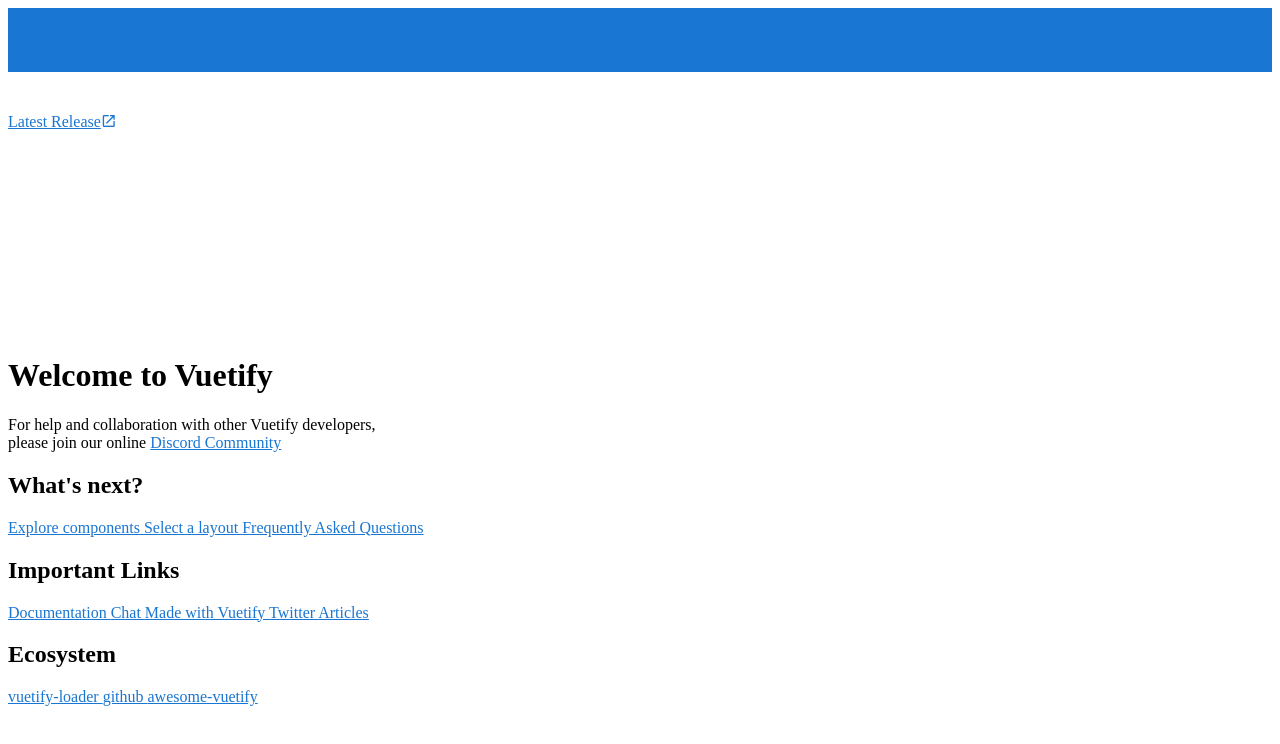
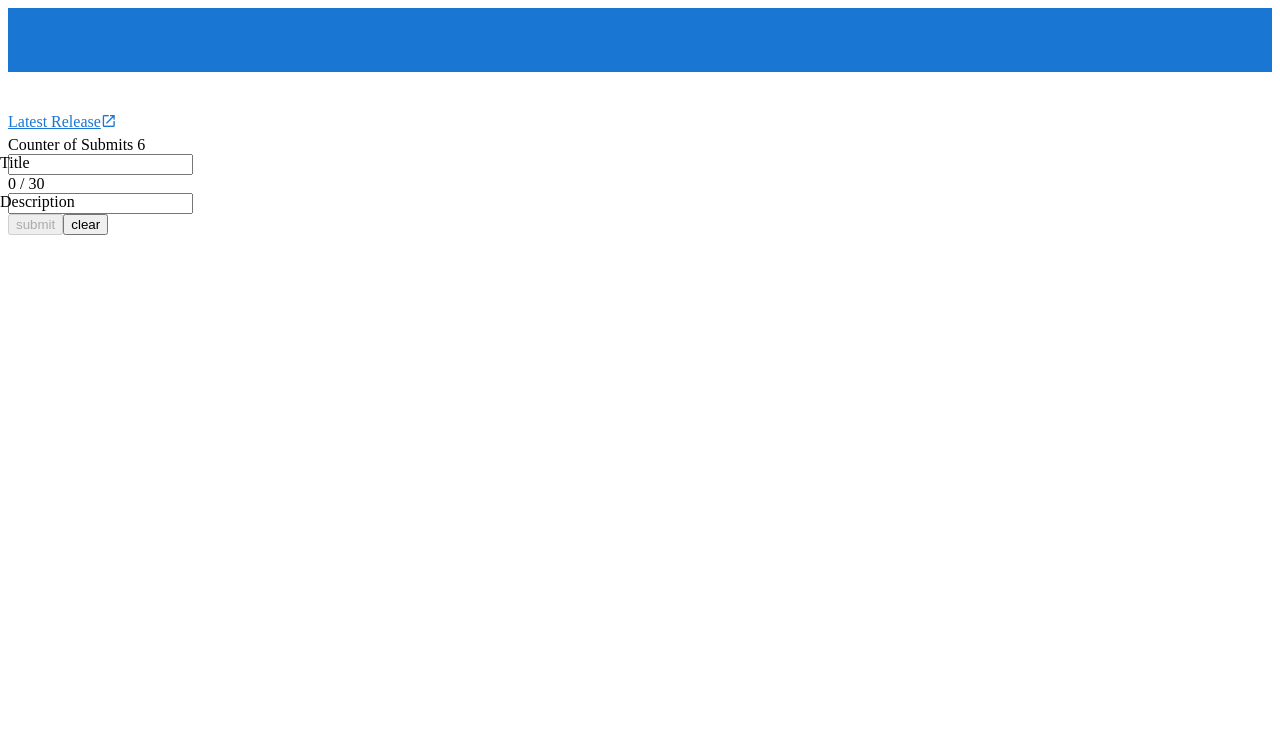
Before and after one commit to pulpiks/vuex-effector, a Vue app: page / in a window 1280 px wide. Shown: the top 744 px of the page. Built offline with nearby package versions, Linux system fonts and the light colour scheme; grey boxes are pictures that could not be loaded.

Commit message:
add form

```diff
--- a/src/App.vue
+++ b/src/App.vue
@@ -38,6 +38,7 @@
     </v-app-bar>
 
     <v-content>
+      <Form />
       <HelloWorld/>
     </v-content>
   </v-app>
@@ -46,12 +47,14 @@
 <script lang="ts">
 import Vue from 'vue'
 import HelloWorld from './components/HelloWorld.vue'
+import Form from './components/Form/Form.vue'
 
 export default Vue.extend({
   name: 'App',
 
   components: {
-    HelloWorld
+    HelloWorld,
+    Form
   },
 
   data: () => ({
--- /dev/null
+++ b/src/components/Form/Form.vue
@@ -0,0 +1,82 @@
+<template>
+  <div>
+    <v-badge
+      color="green"
+      content="6"
+    >
+      Counter of Submits
+    </v-badge>
+    <v-form
+      ref="form"
+      v-model="isValid"
+      @submit.prevent="submit"
+      @input="validate"
+    >
+      <v-text-field
+        v-model="title"
+        :error-messages="errors['title']"
+        :counter="30"
+        :rules="rules['title']"
+        label="Title"
+        required
+      ></v-text-field>
+      <v-text-field
+        v-model="description"
+        :error-messages="errors['description']"
+        label="Description"
+        required
+        :rules="rules['description']"
+      ></v-text-field>
+
+      <v-btn class="mr-4" type="submit" color="success" :disabled="!isValid">submit</v-btn>
+      <v-btn @click="clear">clear</v-btn>
+    </v-form>
+  </div>
+</template>
+
+<script lang="ts">
+/* eslint-disable no-debugger */
+
+export default {
+
+  data: () => ({
+    title: '',
+    description: '',
+    errors: {},
+    isValid: false,
+    rules: {
+      title: [
+        (v: string) => !!v || 'Title is required',
+        (v: string) => (v && v.length <= 30) || 'Title must be less than 10 characters'],
+      description: [
+        (v: string) => !!v || 'Description is required'
+      ]
+    }
+  }),
+
+  computed: {
+  },
+
+  methods: {
+    validate (isValid: boolean) {
+      console.log(isValid)
+      const formValues = {
+        title: this.title,
+        description: this.description
+      }
+      console.log(formValues)
+      // eslint-disable-next-line no-debugger
+      debugger
+    },
+    submit () {
+      debugger
+      console.log(123)
+      // submit
+    },
+    clear () {
+      this.$refs.form.reset()
+      // clear form
+    }
+  }
+}
+</script>
--- a/src/components/HelloWorld.vue
+++ b/src/components/HelloWorld.vue
@@ -8,84 +8,6 @@
           contain
           height="200"
         />
-      </v-col>
-
-      <v-col class="mb-4">
-        <h1 class="display-2 font-weight-bold mb-3">
-          Welcome to Vuetify
-        </h1>
-
-        <p class="subheading font-weight-regular">
-          For help and collaboration with other Vuetify developers,
-          <br>please join our online
-          <a
-            href="https://community.vuetifyjs.com"
-            target="_blank"
-          >Discord Community</a>
-        </p>
-      </v-col>
-
-      <v-col
-        class="mb-5"
-        cols="12"
-      >
-        <h2 class="headline font-weight-bold mb-3">
-          What's next?
-        </h2>
-
-        <v-row justify="center">
-          <a
-            v-for="(next, i) in whatsNext"
-            :key="i"
-            :href="next.href"
-            class="subheading mx-3"
-            target="_blank"
-          >
-            {{ next.text }}
-          </a>
-        </v-row>
-      </v-col>
-
-      <v-col
-        class="mb-5"
-        cols="12"
-      >
-        <h2 class="headline font-weight-bold mb-3">
-          Important Links
-        </h2>
-
-        <v-row justify="center">
-          <a
-            v-for="(link, i) in importantLinks"
-            :key="i"
-            :href="link.href"
-            class="subheading mx-3"
-            target="_blank"
-          >
-            {{ link.text }}
-          </a>
-        </v-row>
-      </v-col>
-
-      <v-col
-        class="mb-5"
-        cols="12"
-      >
-        <h2 class="headline font-weight-bold mb-3">
-          Ecosystem
-        </h2>
-
-        <v-row justify="center">
-          <a
-            v-for="(eco, i) in ecosystem"
-            :key="i"
-            :href="eco.href"
-            class="subheading mx-3"
-            target="_blank"
-          >
-            {{ eco.text }}
-          </a>
-        </v-row>
       </v-col>
     </v-row>
   </v-container>
```
Also changed, not shown: 1 other file (tests, documents, lock files or other folders).
